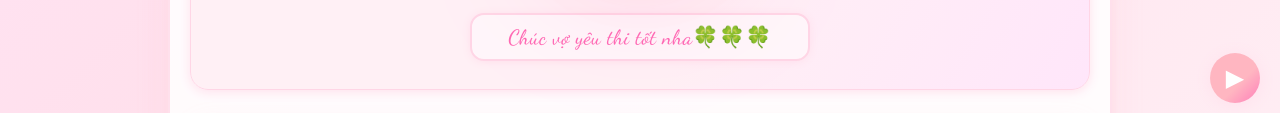
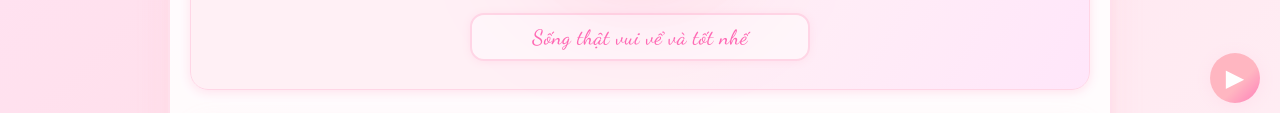
Before and after one commit to trantuanvp/TN, a plain HTML site: page index.html in a window 1280 px wide. Shown: the part 677-790 px from the top of the page. Drawn offline with Linux system fonts and the light colour scheme.

Commit message:
Update index.html

```diff
--- a/index.html
+++ b/index.html
@@ -91,7 +91,7 @@
         let diff = examDate - now;
         const daysToExam = document.getElementById('days-to-exam');
         if (diff <= 0) {
-            daysToExam.innerHTML = 'Chúc vợ yêu thi tốt nha🍀🍀🍀';
+            daysToExam.innerHTML = 'Sống thật vui vể và tốt nhế';
             return;
         }
         const days = Math.floor(diff / (1000 * 60 * 60 * 24));
```
